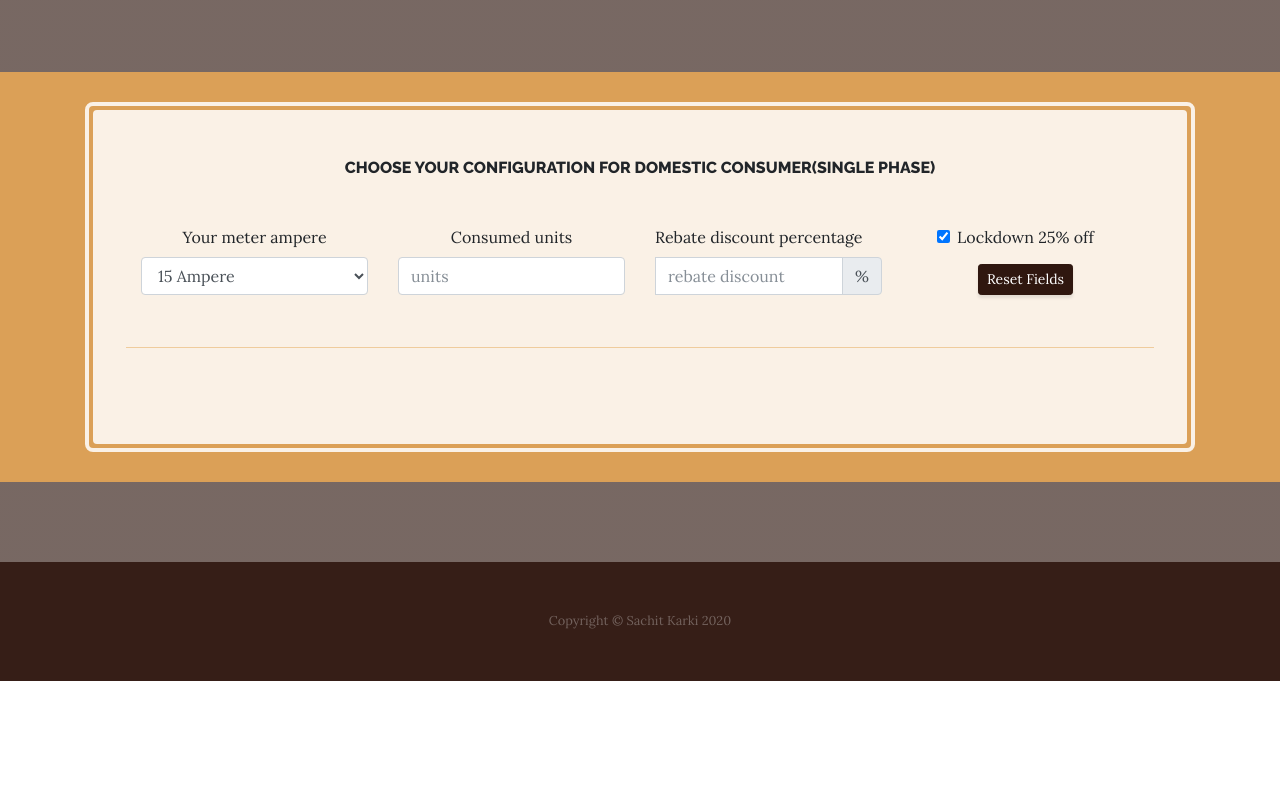
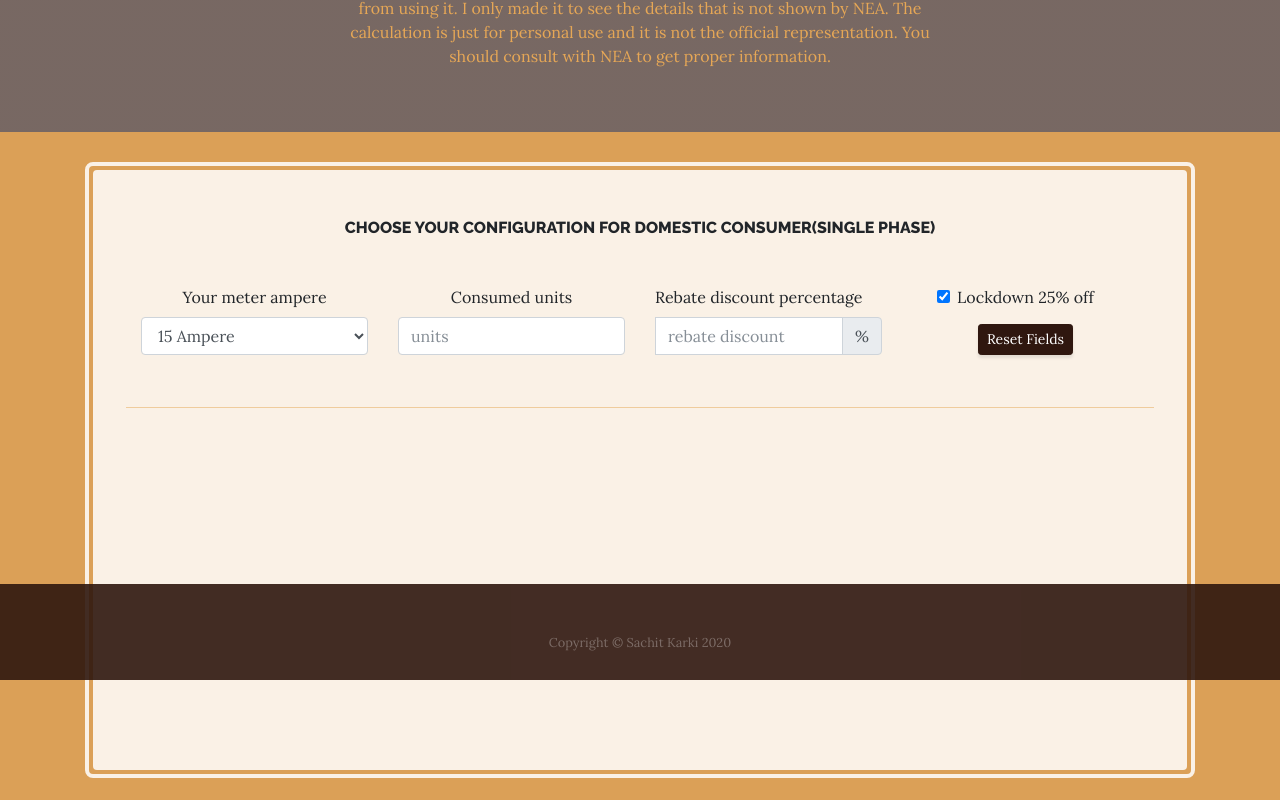
Before and after one commit to tsachit/electricity-bill, a plain HTML site: page index.html in a window 1280 px wide. Shown: the part 120-920 px from the top of the page. Before the commit the page ends 801 px from the top, so only its background shows below. Drawn offline with Linux system fonts and the light colour scheme.

Commit message:
added disclaimer

```diff
--- a/index.html
+++ b/index.html
@@ -8,10 +8,34 @@
     <link rel="stylesheet" href="assets/bootstrap/css/bootstrap.min.css">
     <link rel="stylesheet" href="https://fonts.googleapis.com/css?family=Raleway:100,100i,200,200i,300,300i,400,400i,500,500i,600,600i,700,700i,800,800i,900,900i">
     <link rel="stylesheet" href="https://fonts.googleapis.com/css?family=Lora:400,400i,700,700i">
+    <style>
+        .site-heading {
+            margin: 30px 0;
+        }
+        .disclaimer {
+            padding: 0 350px;
+        }
+        .page-section {
+            margin-top: 4rem;
+        }
+        .cta-inner {
+            min-height: 600px;
+        }
+        .footer {
+            position: fixed;
+            bottom: 0;
+            width: 100%;
+            height: 2.5rem;
+        }
+    </style>
 </head>
 
-<body >
-    <h1 class="text-center text-white d-none d-lg-block site-heading"><span class="text-primary site-heading-upper mb-3">Electricity bill of Nepal Explained</span></h1>
+<body>
+    <h1 class="text-center text-white d-none d-lg-block site-heading"><span class="text-primary site-heading-upper">Electricity bill of Nepal Explained</span></h1>
+    <div class="disclaimer text-center text-primary site-heading-upper">
+        <strong>Disclaimer</strong>:
+        This calculation is not liable for any conflict or damages arising from using it. I only made it to see the details that is not shown by NEA. The calculation is just for personal use and it is not the official representation. You should consult with NEA to get proper information.
+    </div>
     <section class="page-section cta" style="padding-top: 30px; padding-bottom: 30px;">
         <div class="container">
             <div class="row">
```
